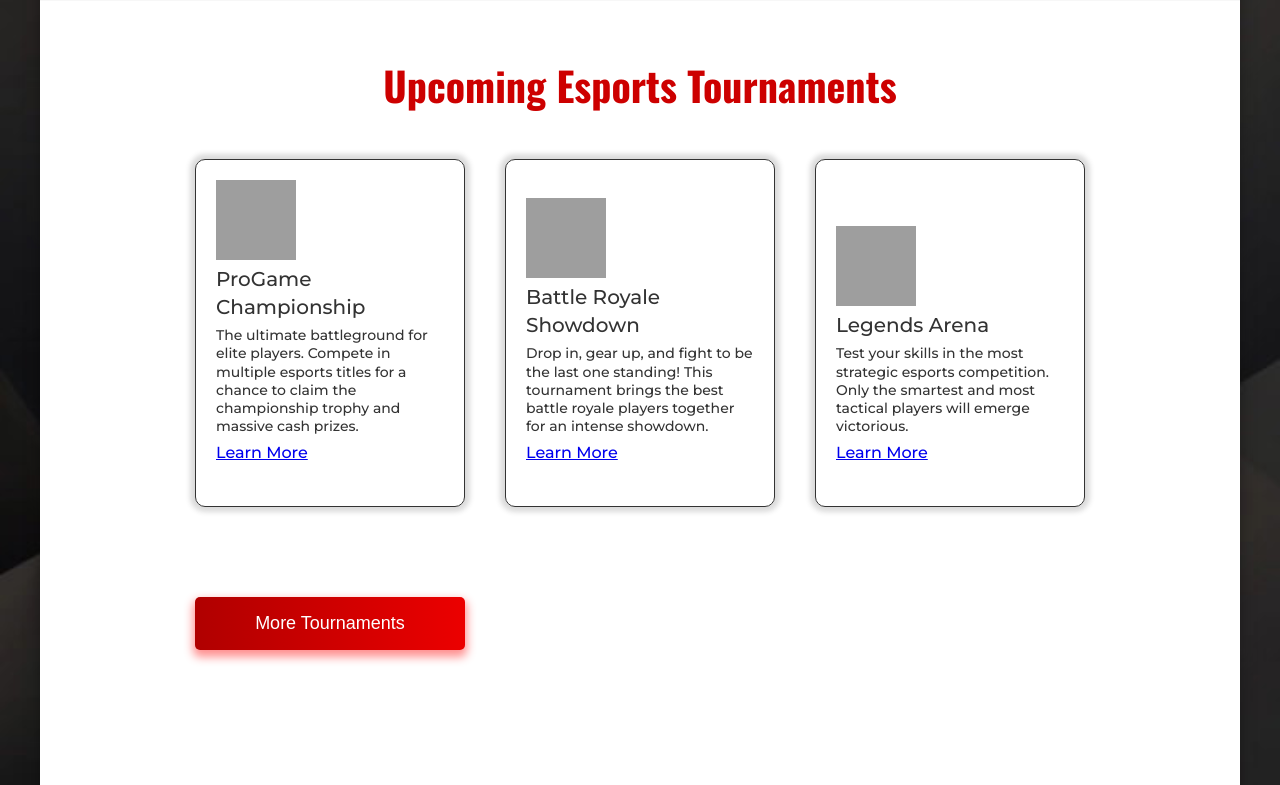
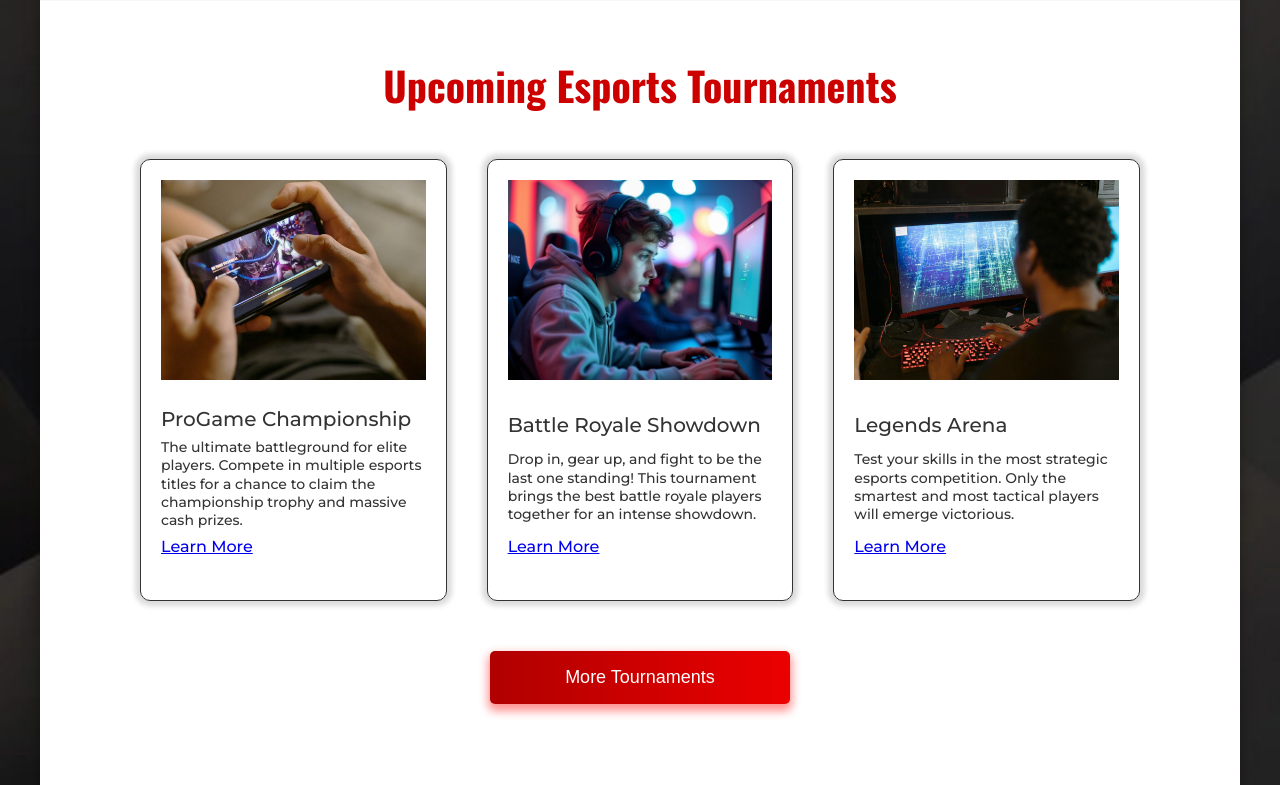
Before and after one commit to TatianaKarpova1999/ProGame, a PHP site: page /index.html in a window 1280 px wide. Shown: the part 1325-2110 px from the top of the page. Run offline with PHP 8.4, Linux system fonts and the light colour scheme; some web fonts are replaced; grey boxes are pictures that could not be loaded.

Commit message:
добавляет картинки на главнйю

```diff
--- a/index.html
+++ b/index.html
@@ -154,7 +154,7 @@
             </div>
             <div class="about-img animation">
               <img
-                src="images/index-about.jpg"
+                src="images/index-about.png"
                 alt="About Fantasy Champions"
                 class="cover-image"
               />
@@ -178,7 +178,7 @@
                     <div class="team-thumb">
                       <div class="team-content">
                         <img
-                          src="images/tournament-icon-1.png"
+                          src="images/tour-1.jpg"
                           alt="ProGame Championship"
                           class="service-icon"
                         />
@@ -205,7 +205,7 @@
                     <div class="team-thumb">
                       <div class="team-content">
                         <img
-                          src="images/tournament-icon-2.png"
+                          src="images/tour-2.jpg"
                           alt="Battle Royale Showdown"
                           class="service-icon"
                         />
@@ -232,7 +232,7 @@
                     <div class="team-thumb">
                       <div class="team-content">
                         <img
-                          src="images/tournament-icon-3.png"
+                          src="images/tour-3.jpg"
                           alt="Legends Arena"
                           class="service-icon"
                         />
@@ -253,7 +253,7 @@
                     </div>
                   </div>
                 </div>
-
+              </div>
               <a
                 data-wf--primary-button--variant="base"
                 href="about.html"
@@ -261,7 +261,6 @@
               >
                 <div>More tournaments</div>
               </a>
-              </div>
             </div>
           </div>
         </div>
@@ -393,11 +392,7 @@
               </div>
             </div>
             <div class="about-img animation">
-              <img
-                src="images/tour-img.jpg"
-                alt="Esports"
-                class="cover-image"
-              />
+              <img src="images/esports.jpg" alt="Esports" class="cover-image" />
             </div>
           </div>
         </div>
@@ -557,7 +552,7 @@
                         <div class="review-info">
                           <div class="reviewer-img">
                             <img
-                              src="images/user-2.jpg"
+                              src="images/user-1.jpg"
                               alt="Ravi Kumar"
                               class="cover-image"
                             />
@@ -583,7 +578,7 @@
                         <div class="review-info" aria-hidden="true">
                           <div class="reviewer-img" aria-hidden="true">
                             <img
-                              src="images/user-1.jpg"
+                              src="images/user-2.jpg"
                               alt="Priya Sharma"
                               class="cover-image"
                               aria-hidden="true"
--- a/styles/styles.css
+++ b/styles/styles.css
@@ -1729,6 +1729,8 @@ label {
     grid-template-columns: 1fr 1fr 1fr;
     grid-auto-columns: 1fr;
     display: grid;
+    max-width: 1000px;
+    width: 100%;
 }
 
 .team-card {
@@ -1761,7 +1763,7 @@ label {
     border: 1px solid #333;
     min-height: 270px;
     height: 100%;
-    max-width: 270px;
+
 }
 
 .age-icon {
@@ -1776,6 +1778,9 @@ label {
     z-index: 1;
     margin-bottom: 20px;
     color: #333;
+    justify-content: space-between;
+    height: 100%;
+
 
     h5 {
         color: #333;
@@ -1981,9 +1987,11 @@ label {
 
 
 .service-icon {
-    width: 80px;
+    width: 100%;
     min-width: 80px;
-    height: 80px;
+    height: 200px;
+    object-fit: cover;
+    margin-bottom: 20px;
 }
 
 .service-content {
@@ -2139,12 +2147,14 @@ label {
     max-width: 300px;
     width: 100%;
     margin-top: 50px;
+    grid-column: 2;
 }
 
 .w-dyn-list {
     display: flex;
     flex-direction: column;
     align-items: center;
+    width: 100%;
 }
 
 .about-content {
```
Also changed, not shown: other parts of styles/styles.css (+23 -18 lines), images/17405552334987564.jpeg (added), images/blog-1.jpg (added), images/blog-2.jpg (added), images/blog-3.jpg (added), images/bxqwxmkmuqfcunh1jcgd.jpg (added), images/esports.jpg (added), images/index-about.png (added), images/tour-1.jpg (added), images/tour-2.jpg (added), images/tour-3.jpg (added), images/user-1.jpg (added), images/user-2.jpg (added), images/user-3.jpg (added), 1 more files. Lines whose indentation alone changed are shown as unchanged.
